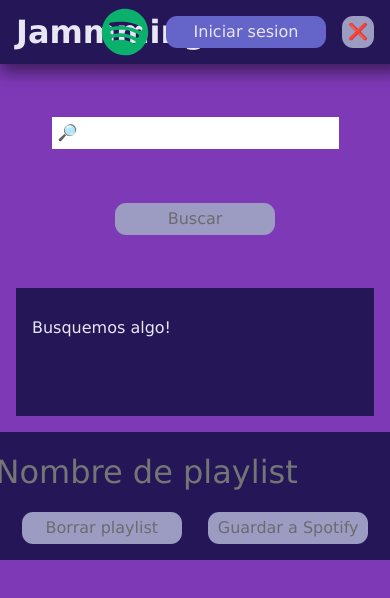
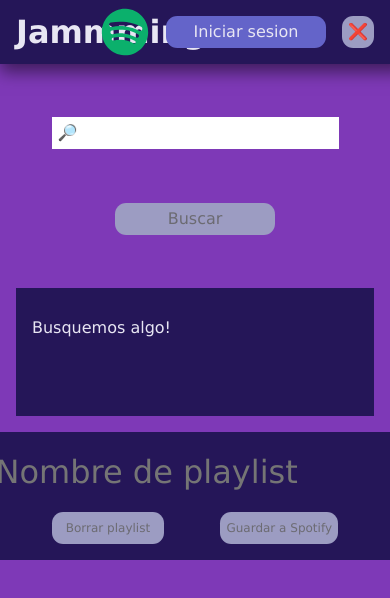
Before and after one commit to sebapereira111/Jammming, a React (Vite) app: page / in a window 390 px wide. Shown: the top 598 px of the page. Built offline with nearby package versions, Linux system fonts and the light colour scheme.

Commit message:
Renombra la clase de botones inferiores a 'playlist-area-inferior' y ajusta el estilo en Playlist.css

```diff
--- a/src/components/Playlist/Playlist.css
+++ b/src/components/Playlist/Playlist.css
@@ -35,8 +35,16 @@
     display: none;
 }
 
-.playlist-botones-inferiores {
+.playlist-area-inferior {
     margin-top: 1rem;
     display: flex;
     justify-content: space-evenly;
 }
+
+@media (max-width: 400px) {
+    .playlist-botones-inferiores {
+        height: 2rem;
+        min-width: 7rem;
+        font-size: 0.75rem;
+    }
+}
--- a/src/components/Playlist/Playlist.jsx
+++ b/src/components/Playlist/Playlist.jsx
@@ -57,9 +57,9 @@ function Playlist({ listaDeMusicas, setListaDeMusicas, tokens, setTokens }) {
                     </div>
                 </form>
                 {listaDeMusicas.map((item, index) => (<Track key={item.id + index} index={index} musica={item} boton={"-"} setListaDeMusicas={setListaDeMusicas}/>))}
-                <div className='playlist-botones-inferiores'>
-                    <button disabled={!listaDeMusicas.length} onClick={handleBorrarPlaylist} >Borrar playlist</button>
-                    <button disabled={!listaDeMusicas.length || !nombrePlaylist} onClick={handleGuardarASpotify} >Guardar a Spotify</button>
+                <div className='playlist-area-inferior'>
+                    <button className='playlist-botones-inferiores' disabled={!listaDeMusicas.length} onClick={handleBorrarPlaylist} >Borrar playlist</button>
+                    <button className='playlist-botones-inferiores' disabled={!listaDeMusicas.length || !nombrePlaylist} onClick={handleGuardarASpotify} >Guardar a Spotify</button>
                 </div>
             </div>
         </>
```
